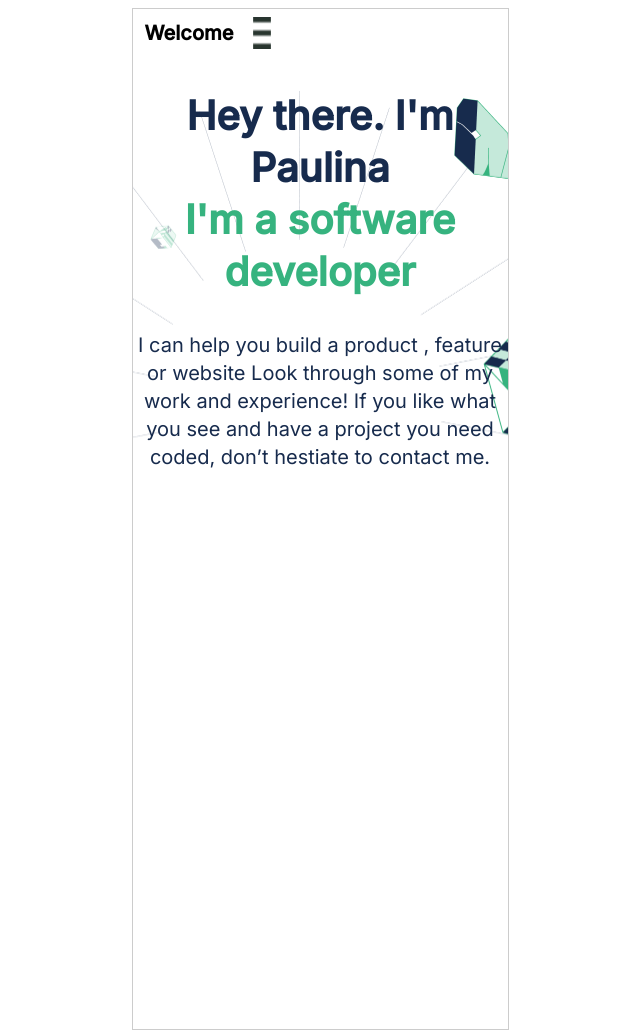
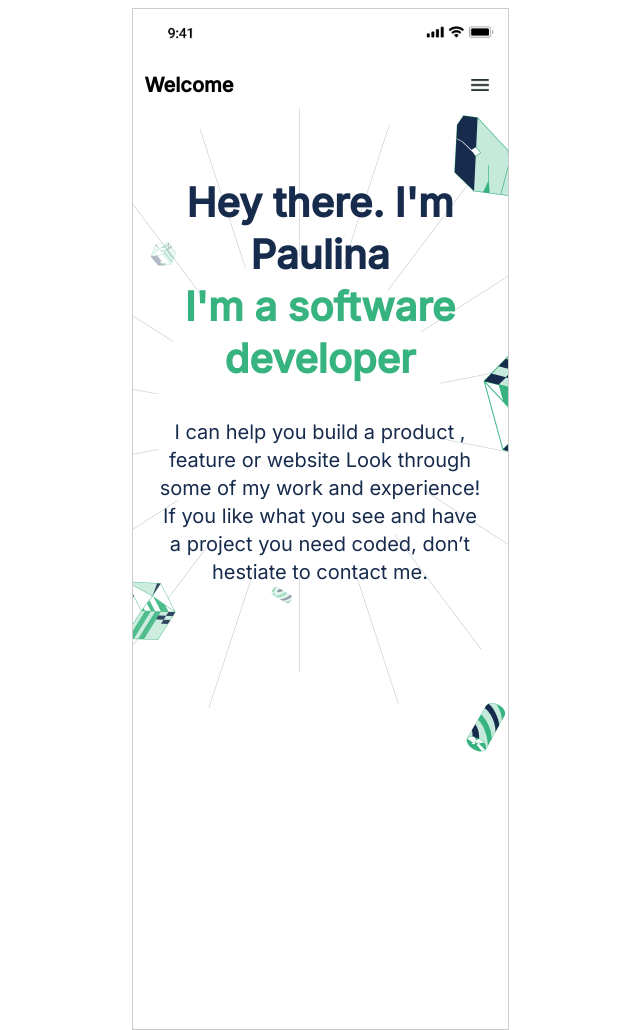
Before and after one commit to paulinagonzalezc/portfolio, a website: page index.html in a window 1280 px wide. Shown: the whole page, without its empty margins (320-960 px from the left). Drawn offline with Linux system fonts and the light colour scheme.

Commit message:
Made changes to sizing and styling of icons

```diff
--- a/index.html
+++ b/index.html
@@ -15,9 +15,10 @@
   </head>
   <body>
     <section>
+    <img class="mobile-bar" src="./Light.png" alt="phone">
       <header class="toolbar">
         <div class="logo">Welcome</div>
-        <img src="./menu-icon.jpg" alt="menu-icon" />
+        <img class="menu" src="./icon-menu.png" alt="menu-icon" />
       </header>
       <article class="presentation">
         <h2 class="title">Hey there. I'm Paulina</h1>
--- a/styles.css
+++ b/styles.css
@@ -9,10 +9,17 @@ section {
   height: 1020px;
   width: 375px;
   border: 1px solid #ccc;
+  background-image: url("header-ilustration.png");
+  background-repeat: no-repeat;
+  background-size: contain;
+  background-position-y: 98px;
 }
-
+section .mobile-bar {
+  width: 375px;
+}
 section > .toolbar {
   display: flex;
+  justify-content: space-between;
 }
 
 section > .toolbar .logo {
@@ -26,14 +33,13 @@ section > .toolbar .logo {
   line-height: 28px;
 }
 
-section > .toolbar img {
-  padding: 8px;
-}
-
-.presentation {
-  background-image: url("header-ilustration.png");
-  background-repeat: no-repeat;
-  background-size: cover;
+.menu {
+  display: flex;
+  align-items: center;
+  height: 24px;
+  width: 24px;
+  padding: 16px 16px;
+  right: 24px;
 }
 
 .presentation .title,
@@ -45,6 +51,7 @@ section > .toolbar img {
   line-height: 52px;
   letter-spacing: 0em;
   text-align: center;
+  margin-top: 64px;
 }
 .second-title {
   color: #36b37f;
@@ -61,7 +68,7 @@ section > .toolbar img {
   font-weight: 400;
   font-size: 20px;
   line-height: 28px;
-
+  margin: 20px 24px;
   text-align: center;
   color: #172b4d;
 }
```
Also changed, not shown: Light.png (added), icon-menu.png (added), menu-icon.jpg (deleted).
